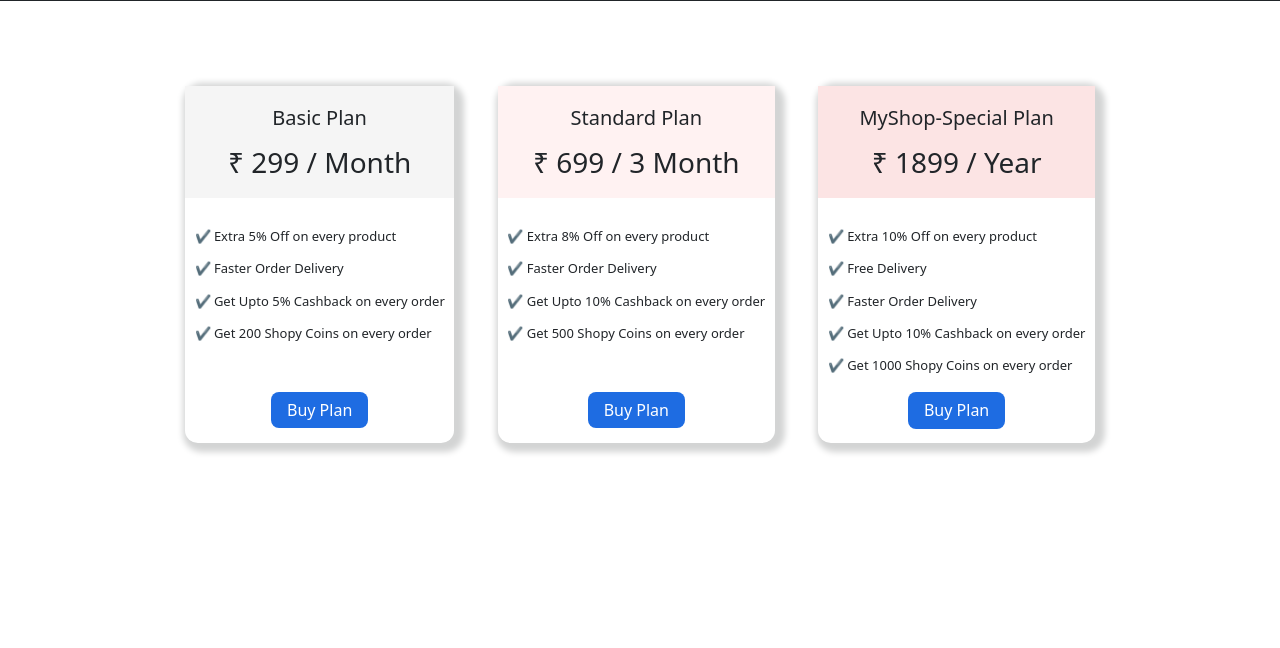
After one commit to vinit-hvt/myshop, a Django app: template userinfo/templates/userinfo/premiumPlans.html in a window 1280 px wide. The commit adds this page. Shown: the part 68-716 px from the top of the page. Run offline with Django 4.2, Linux system fonts and the light colour scheme; the template is opened without the code that fills it, so the values that code supplies are empty; parts of the project's set-up code (start-up, migrations or seed data) failed here and were passed over.

Commit message:
Worked on Premium Plans and Shopy Coins

```diff
--- a/ecommerce_myshop/urls.py
+++ b/ecommerce_myshop/urls.py
@@ -18,12 +18,12 @@ from django.urls import path, include, re_path
 from django.conf import settings
 from django.conf.urls.static import static
 from django.views.static import serve
-
 urlpatterns = [
     path('admin/', admin.site.urls),
     path('myshop/', include('LoginSignup.urls')),
     path('myshop/', include('myshop.urls')),
     path('myshop/', include('userinfo.urls')),
-    re_path(r'^media/(?P<path>.*)$', serve, {'document_root' : settings.MEDIA_ROOT}),
-    re_path(r'^static/(?P<path>.*)$', serve, {'document_root' : settings.STATIC_ROOT}),
 ]
+
+if settings.DEBUG:
+    urlpatterns += static(settings.MEDIA_URL, document_root=settings.MEDIA_ROOT)
--- a/myshop/models.py
+++ b/myshop/models.py
@@ -46,6 +46,8 @@ class Orders(models.Model):
     isOrderDelivered = models.BooleanField(default=False)
     estimatedDeliveryDate = models.DateTimeField(null=True)
     deliveryCharges = models.IntegerField(default=0, null=False)
+    shopyCoinsRewarded = models.IntegerField(default=0)
+    cashbackRewarded = models.IntegerField(default=0)
 
     def __repr__(self) -> str:
         return f"Order Id : {self.orderId}, Order of User : {self.user__username} on {self.orderedOn}"
--- /dev/null
+++ b/userinfo/templates/userinfo/premiumPlans.html
@@ -0,0 +1,147 @@
+<style>
+
+    .outerContainer{
+        display: flex;
+        justify-content: center;
+        align-items: center;
+        margin: 0.5rem;
+        padding: 1rem;
+        height: 80%;
+    }
+
+    .outerPlanContainer{
+        display: flex;
+        flex-direction: row;
+        width: 80%;
+        height: 85%;
+        padding: 1rem;
+        justify-content: space-around;
+    }
+
+    .planContainer{
+
+        display: flex;
+        flex-direction: column;
+        box-shadow: 4px 3px 6px 6px rgb(211, 212, 212);
+        border-radius: 0.8rem;
+        height: 22.3rem;
+    }
+
+    .planFeature{
+        font-size: 13px;
+        list-style: none;
+        margin-top: 0.8rem;
+    }
+
+    .planUpperPart{
+        display: flex;
+        flex-direction: column;
+        justify-content: center;
+        text-align: center;
+        background-color: whitesmoke;
+        padding: 0.7rem;
+    }
+
+    .planLowerPart{
+        padding: 1rem 0.6rem;
+    }
+
+    .buyPlanButton{
+        text-decoration: none;
+        cursor: pointer;
+        color: white;
+        background-color: #1e6ce2;
+        padding: 0.4rem 1rem;
+        border-radius: 0.5rem;
+    }
+
+    .buyPlanButton:hover{
+        background-color: #0b5ed7;
+        color: white;
+    }
+
+
+</style>
+
+{% extends 'myshop/base.html' %}
+
+{% block content %}
+
+<script src="https://ajax.googleapis.com/ajax/libs/jquery/1.12.0/jquery.min.js"></script>
+{% load static %}
+<script src="{% static 'CartUtilities.js' %}"></script>
+<script type="text/javascript">
+
+    initializeUtilities();
+
+</script>
+
+
+<div class="outerContainer">
+
+    <div class="outerPlanContainer">
+
+        <div class="planContainer">
+
+            <div class="planUpperPart">
+                <h5 style="margin-top: 0.5rem;">Basic Plan</h5>
+                <h3 style="margin-top: 0.5rem;">₹ 299 / Month</h5>
+            </div>
+
+            <div class="planLowerPart">
+                <li class="planFeature">✔ Extra 5% Off on every product</li>
+                <li class="planFeature">✔ Faster Order Delivery</li>
+                <li class="planFeature">✔ Get Upto 5% Cashback on every order</li>
+                <li class="planFeature">✔ Get 200 Shopy Coins on every order</li>
+            </div>
+
+            <div style="display: flex; justify-content: center; margin-top: 2rem;">
+                <a href="{% url 'userinfo:buyPlan' 'basic' %}" class="buyPlanButton">Buy Plan</a>
+            </div>
+        </div>
+
+
+        <div class="planContainer">
+
+            <div class="planUpperPart" style="background-color: rgb(255, 242, 242);">
+                <h5 style="margin-top: 0.5rem;">Standard Plan</h5>
+                <h3 style="margin-top: 0.5rem;">₹ 699 / 3 Month</h5>
+            </div>
+
+            <div class="planLowerPart">
+                <li class="planFeature">✔ Extra 8% Off on every product</li>
+                <li class="planFeature">✔ Faster Order Delivery</li>
+                <li class="planFeature">✔ Get Upto 10% Cashback on every order</li>
+                <li class="planFeature">✔ Get 500 Shopy Coins on every order</li>
+            </div>
+
+            <div style="display: flex; justify-content: center; margin-top: 2rem;">
+                <a href="{% url 'userinfo:buyPlan' 'standard' %}" class="buyPlanButton">Buy Plan</a>
+            </div>
+        </div>
+
+        <div class="planContainer">
+
+            <div class="planUpperPart"  style="background-color: rgb(252, 228, 228);">
+                <h5 style="margin-top: 0.5rem;">MyShop-Special Plan</h5>
+                <h3 style="margin-top: 0.5rem;">₹ 1899 / Year</h5>
+            </div>
+
+            <div class="planLowerPart">
+                <li class="planFeature">✔ Extra 10% Off on every product</li>
+                <li class="planFeature">✔ Free Delivery</li>
+                <li class="planFeature">✔ Faster Order Delivery</li>
+                <li class="planFeature">✔ Get Upto 10% Cashback on every order</li>
+                <li class="planFeature">✔ Get 1000 Shopy Coins on every order</li>
+            </div>
+
+            <div style="display: flex; justify-content: center;">
+                <a href="{% url 'userinfo:buyPlan' 'special' %}" class="buyPlanButton">Buy Plan</a>
+            </div>
+        </div>
+
+    </div>
+
+</div>
+
+{% endblock content %}
--- a/userinfo/urls.py
+++ b/userinfo/urls.py
@@ -9,5 +9,7 @@ urlpatterns = [
     path('profile/myAddress/addNewAddress', views.AddNewAddress.as_view(), name='addNewAddress'),
     path('profile/myAddress/removeAddress/<int:addressId>', views.RemoveAddress.as_view(), name='removeAddress'),
     path('profile/walletBalance', views.WalletBalance.as_view(), name='walletBalance'),
-
+    path('premiumPlan', views.PremiumPlan.as_view(), name='premiumPlan'),
+    path('byPlan/<planName>', views.BuyPlan.as_view(), name='buyPlan'),
+    path('redeemShopyCoins', views.RedeemShopyCoins.as_view(), name='redeemShopyCoins'),
 ]
```
Also changed, not shown: LoginSignup/models.py (+26 -0 lines), ecommerce_myshop/settings.py (+6 -9 lines), userinfo/templates/userinfo/viewProfile.html (+44 -2 lines), userinfo/views.py (+63 -3 lines), LoginSignup/migrations/0007_users_usertype_premiumusers.py (added), LoginSignup/migrations/0008_users_shopycoins.py (added), db.sqlite3, myshop/migrations/0014_orders_cashbackrewarded_orders_shopycoinsrewarded.py (added).
